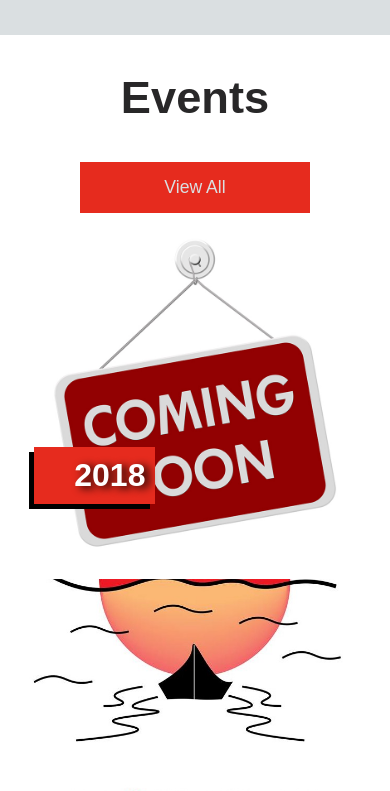
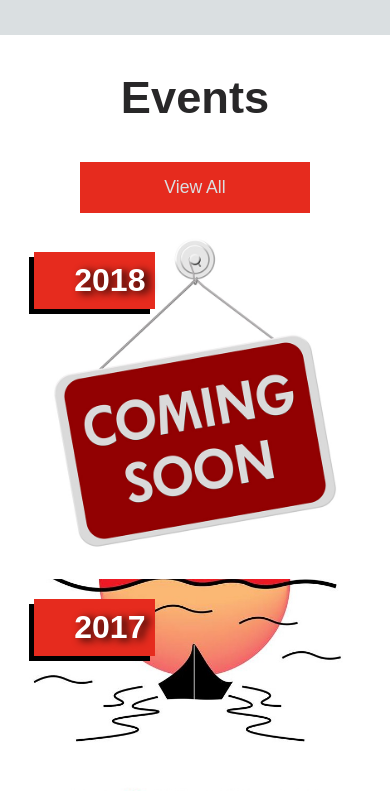
Before and after one commit to agrode9/tedxuw, a plain HTML site: page index.html in a window 390 px wide. Shown: the part 1134-1925 px from the top of the page. Drawn offline with nearby package versions, Linux system fonts and the light colour scheme.

```diff
--- a/Format.css
+++ b/Format.css
@@ -182,7 +182,7 @@ textarea
 	font-size: 1.4em;
 	font-family: 'rabioheadregular', sans-serif;
 	float: left;
-	margin-top: 20%;
+	margin-top: 20px;
   padding: 10px 10px 13px 60px;
   margin-left: 5px;
 	text-shadow: 5px 2px 8px black;
@@ -1139,7 +1139,7 @@ footer a {
 		font-family: 'rabioheadregular', sans-serif;
 		float: left;
 		margin-left: 5px;
-		margin-top: 20%;
+		margin-top: 2%;
     padding: 10px 10px 10px 40px;
 		text-shadow: 5px 2px 8px black;
     -webkit-box-shadow: -5px 5px 0px 0px black;
@@ -1198,7 +1198,7 @@ footer a {
 		font-family: 'rabioheadregular', sans-serif;
 		float: left;
 		margin-left: 5px;
-		margin-top: 55%;
+		margin-top: 5%;
     padding: 10px 10px 10px 40px;
 		text-shadow: 5px 2px 8px black;
     -webkit-box-shadow: -5px 5px 0px 0px black;
```
